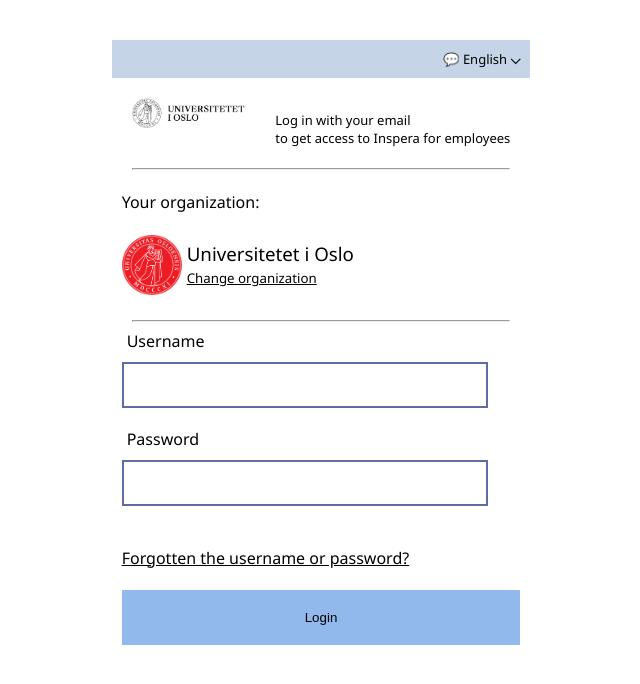
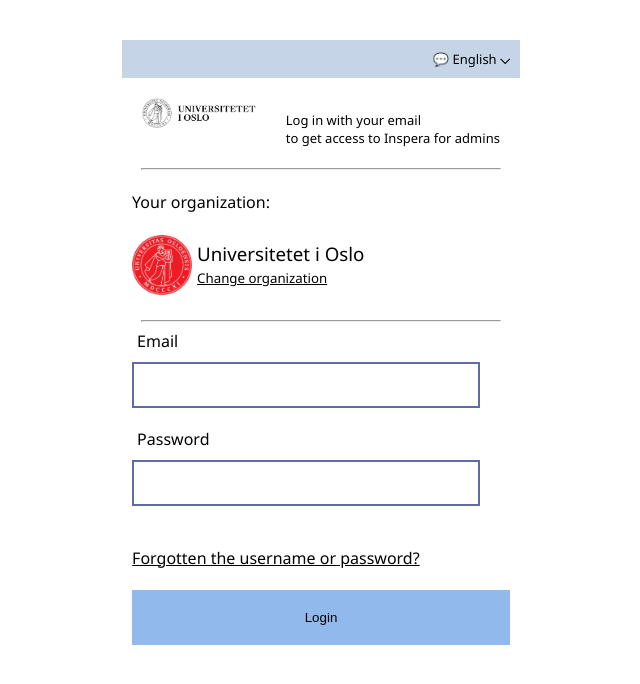
Before and after one commit to malvol22/phish_demo, a plain HTML site: page public/index.html in a window 1280 px wide. Shown: the whole page, without its empty margins (319-959 px from the left). Drawn offline with Linux system fonts and the light colour scheme.

Commit message:
Minor language fix

```diff
--- a/public/index.html
+++ b/public/index.html
@@ -22,7 +22,7 @@
 
             <p>
                 Log in with your email<br>
-                to get access to Inspera for employees
+                to get access to Inspera for admins
             </p>
         </div>
 
@@ -49,7 +49,7 @@
 
         <form action="#">
 
-            <label for="username">Username</label>
+            <label for="username">Email</label>
             <br>
             <input type="text" id="username">
             <br>
```
